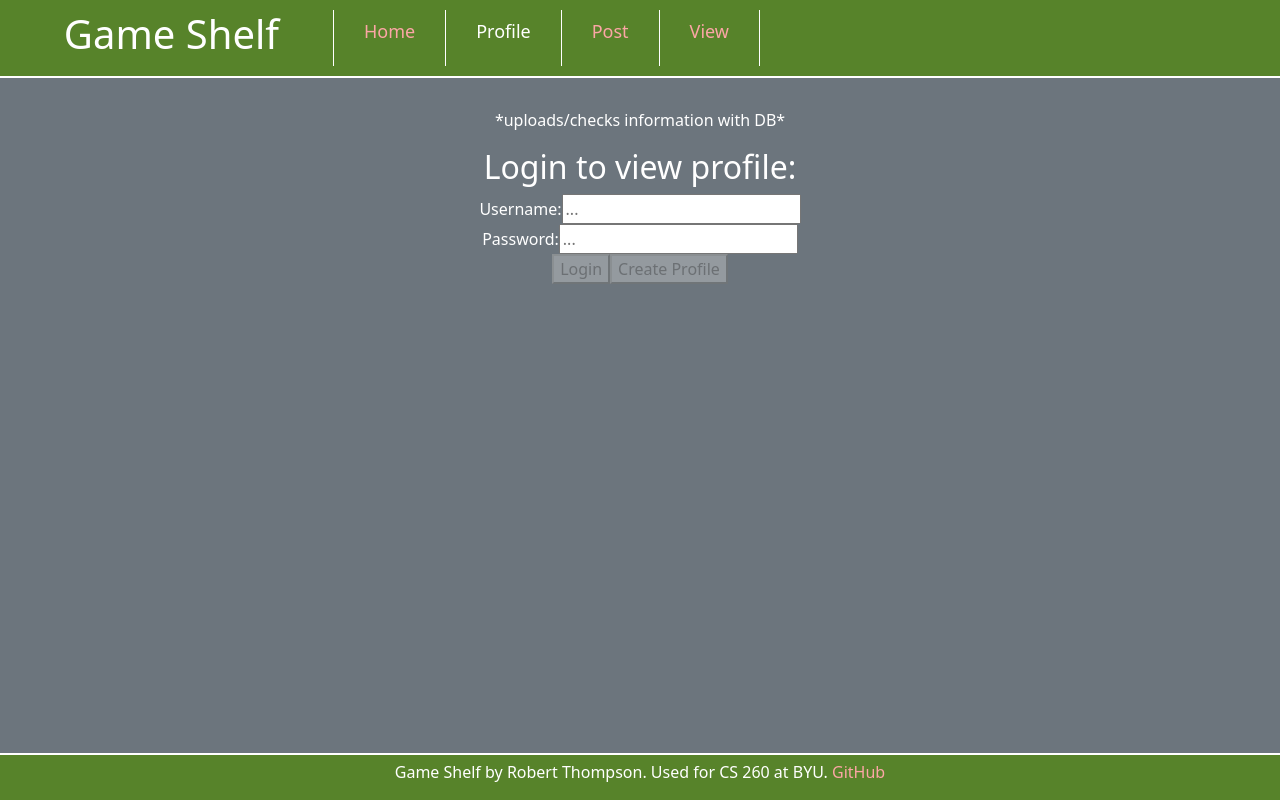
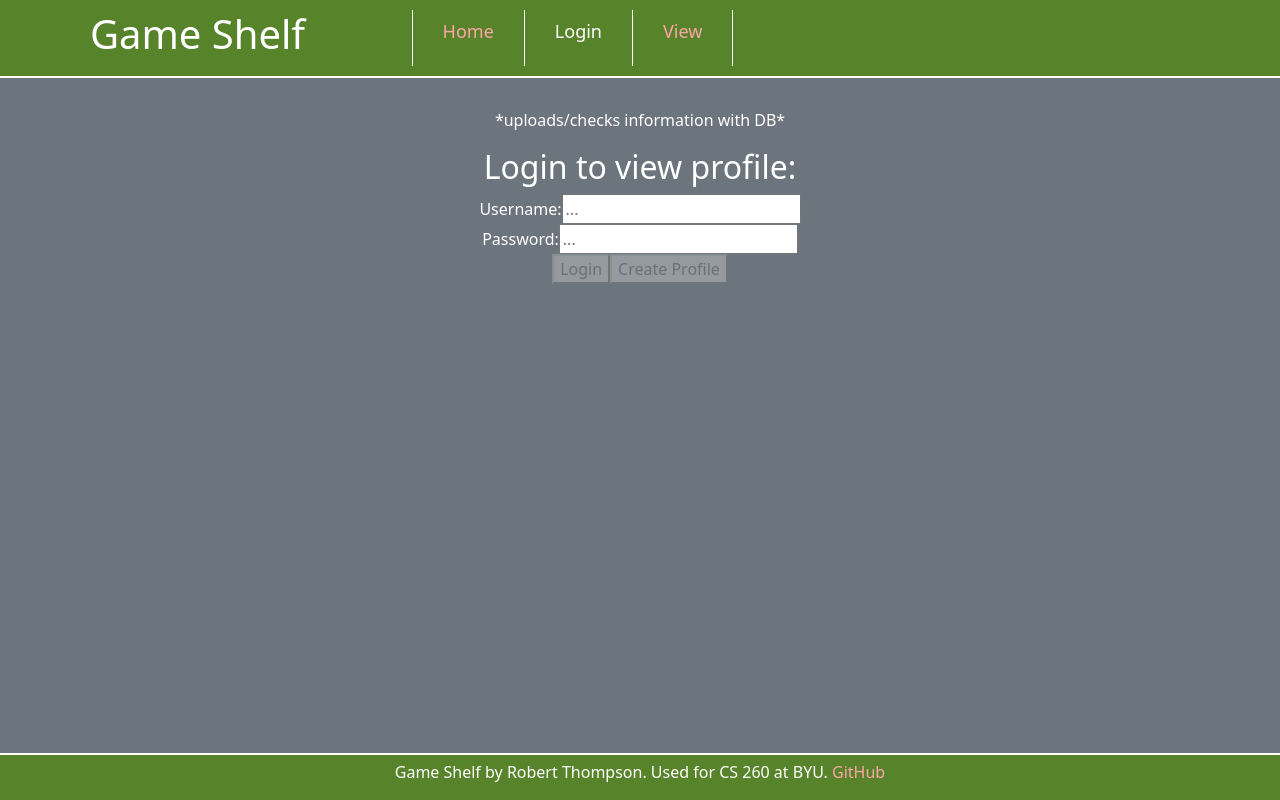
Before and after one commit to Shadowfox20/Startup, a React (Vite) app: page /login in a window 1280 px wide. Built offline with nearby package versions, Linux system fonts and the light colour scheme.

Commit message:
change navbar based on whether the user is logged in

```diff
--- a/src/app.jsx
+++ b/src/app.jsx
@@ -7,8 +7,19 @@ import { Profile } from './profile/profile';
 import { Post } from './post/post';
 import { Home } from './home/home';
 import { View } from './view/view';
+import { AuthProvider, useAuth } from './auth';
 
 export default function App() {
+  return (
+    <AuthProvider>
+      <AppContent />
+    </AuthProvider>
+  );
+}
+
+function AppContent() {
+  const { signedIn } = useAuth();
+
   return (
     <BrowserRouter>
       <div className="app-body">
@@ -17,22 +28,33 @@ export default function App() {
           <nav>
             <ul className="navbar-nav">
               <li className="nav-item">
-                <NavLink className="nav-link" to="">
+                <NavLink className="nav-link" to="/">
                   Home
                 </NavLink>
               </li>
+              {!signedIn && (
                 <li className="nav-item">
-                <NavLink className="nav-link" to="login">
+                  <NavLink className="nav-link" to="/login">
+                    Login
+                  </NavLink>
+                </li>
+              )}
+              {signedIn && (
+                <>
+                  <li className="nav-item">
+                    <NavLink className="nav-link" to="/profile">
                       Profile
                     </NavLink>
                   </li>
                   <li className="nav-item">
-                <NavLink className="nav-link" to="post">
+                    <NavLink className="nav-link" to="/post">
                       Post
                     </NavLink>
                   </li>
+                </>
+              )}
               <li className="nav-item">
-                <NavLink className="nav-link" to="view">
+                <NavLink className="nav-link" to="/view">
                   View
                 </NavLink>
               </li>
@@ -40,7 +62,7 @@ export default function App() {
           </nav>
         </header>
         <Routes>
-          <Route path='/' element={<Home />} exact />
+          <Route path='/' element={<Home />} />
           <Route path='/login' element={<Login />} />
           <Route path='/post' element={<Post />} />
           <Route path='/view' element={<View />} />
--- /dev/null
+++ b/src/auth.jsx
@@ -0,0 +1,17 @@
+import React, { createContext, useContext, useState } from 'react';
+
+const AuthContext = createContext(null);
+
+export function AuthProvider({ children }) {
+  const [signedIn, setSignedIn] = useState(false);
+
+  return (
+    <AuthContext.Provider value={{ signedIn, setSignedIn }}>
+      {children}
+    </AuthContext.Provider>
+  );
+}
+
+export function useAuth() {
+  return useContext(AuthContext);
+}
--- a/src/login/login.jsx
+++ b/src/login/login.jsx
@@ -1,11 +1,13 @@
 import './login.css';
 import React from 'react';
 import { useNavigate } from 'react-router-dom';
+import { useAuth } from '../auth';
 
 export function Login() {
     const navigate = useNavigate();
     const [username, setUsername] = React.useState('');
     const [password, setPassword] = React.useState('');
+    const { setSignedIn } = useAuth();
 
     function handleLogin() {
         createAuth('PUT');
@@ -17,13 +19,14 @@ export function Login() {
 
     async function createAuth(method) {
         try {
-            const res = await fetch('/api/auth', {
+            const res = await fetch('http://localhost:3000/api/auth', {
                 method: method,
                 headers: { 'Content-Type': 'application/json' },
                 body: JSON.stringify({ username, password }),
             });
             const data = await res.json();
             if (res.ok) {
+                setSignedIn(true);
                 navigate('/profile');
             } else {
                 alert(data.msg || 'Authentication failed');
```
Lines whose indentation alone changed are shown as unchanged.
